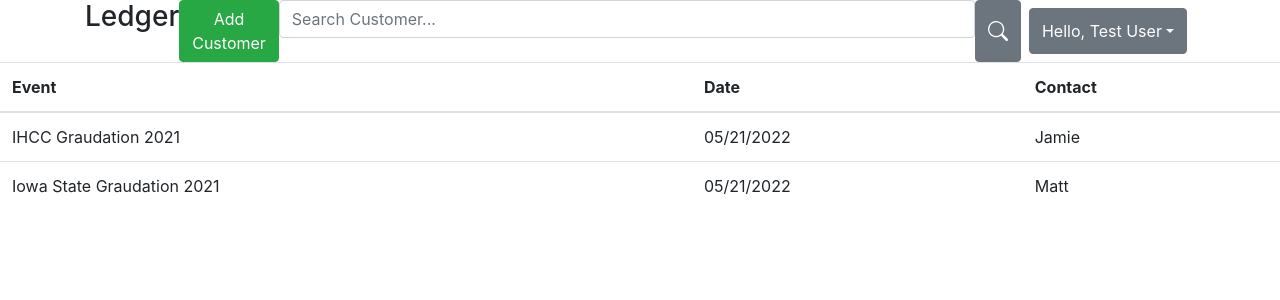
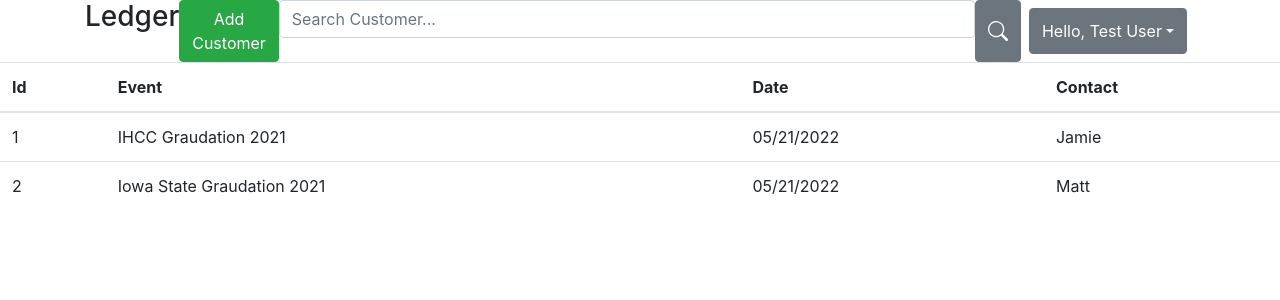
Before and after one commit to jamie-fernandez/prototype, a Vue app: page /customer in a window 1280 px wide. Shown: the top 300 px of the page. Built offline with nearby package versions, Linux system fonts and the light colour scheme.

Commit message:
Hooks up customer view

```diff
--- a/src/components/List.vue
+++ b/src/components/List.vue
@@ -11,11 +11,13 @@ export default {
     return {
       items: [
         {
+          id: "1",
           event: "IHCC Graudation 2021",
           date: "05/21/2022",
           contact: "Jamie",
         },
         {
+          id: "2",
           event: "Iowa State Graudation 2021",
           date: "05/21/2022",
           contact: "Matt",
@@ -25,7 +27,7 @@ export default {
   },
   methods: {
     customerProfile(item) {
-      console.log("route to customer view", item);
+      this.$router.push({ name: "customer", params: { id: item.id } });
     },
   },
 };
--- a/src/router.js
+++ b/src/router.js
@@ -12,9 +12,9 @@ export default new Router({
       component: Ledger
     },
     {
-      path: '/customer',
+      path: '/customer/:id',
       name: 'customer',
-      component: () => import(/* webpackChunkName: "about" */ './views/Customer.vue')
+      component: () => import('./views/Customer.vue')
     }
   ]
 })
```
